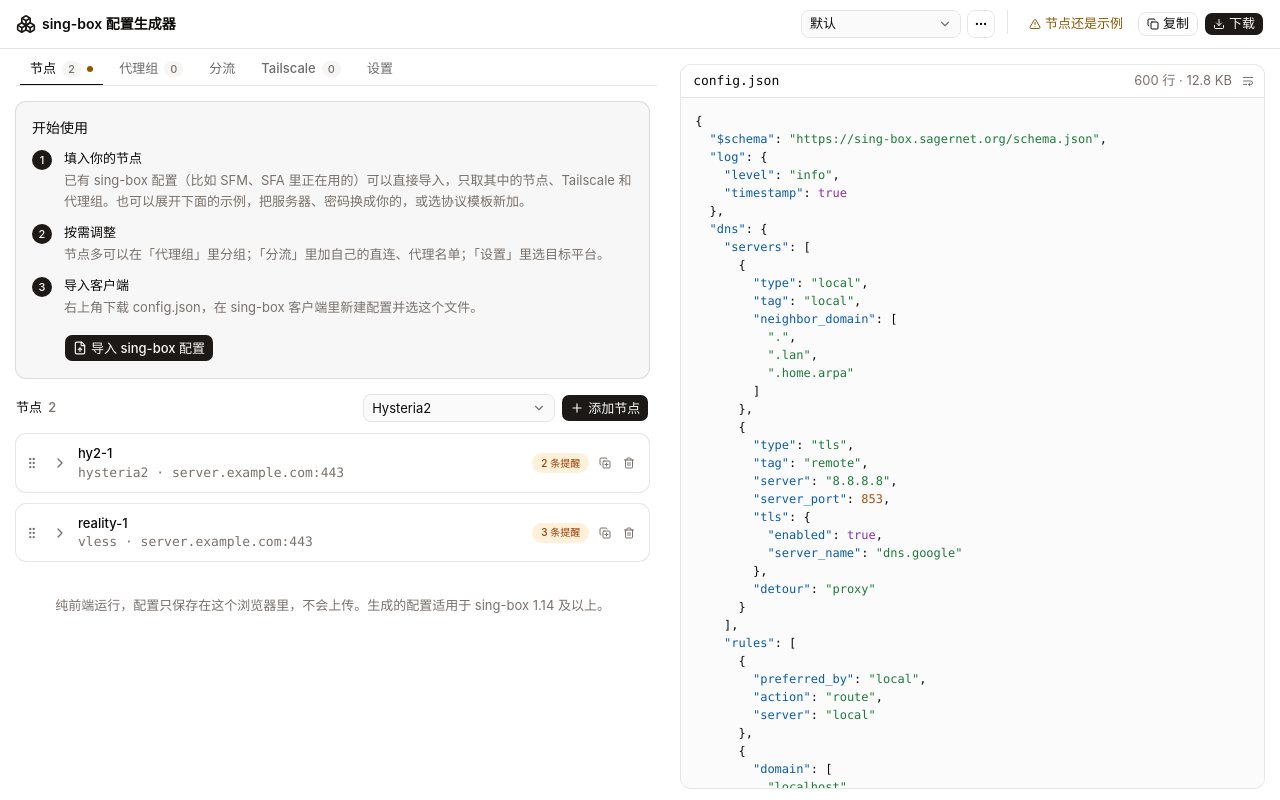
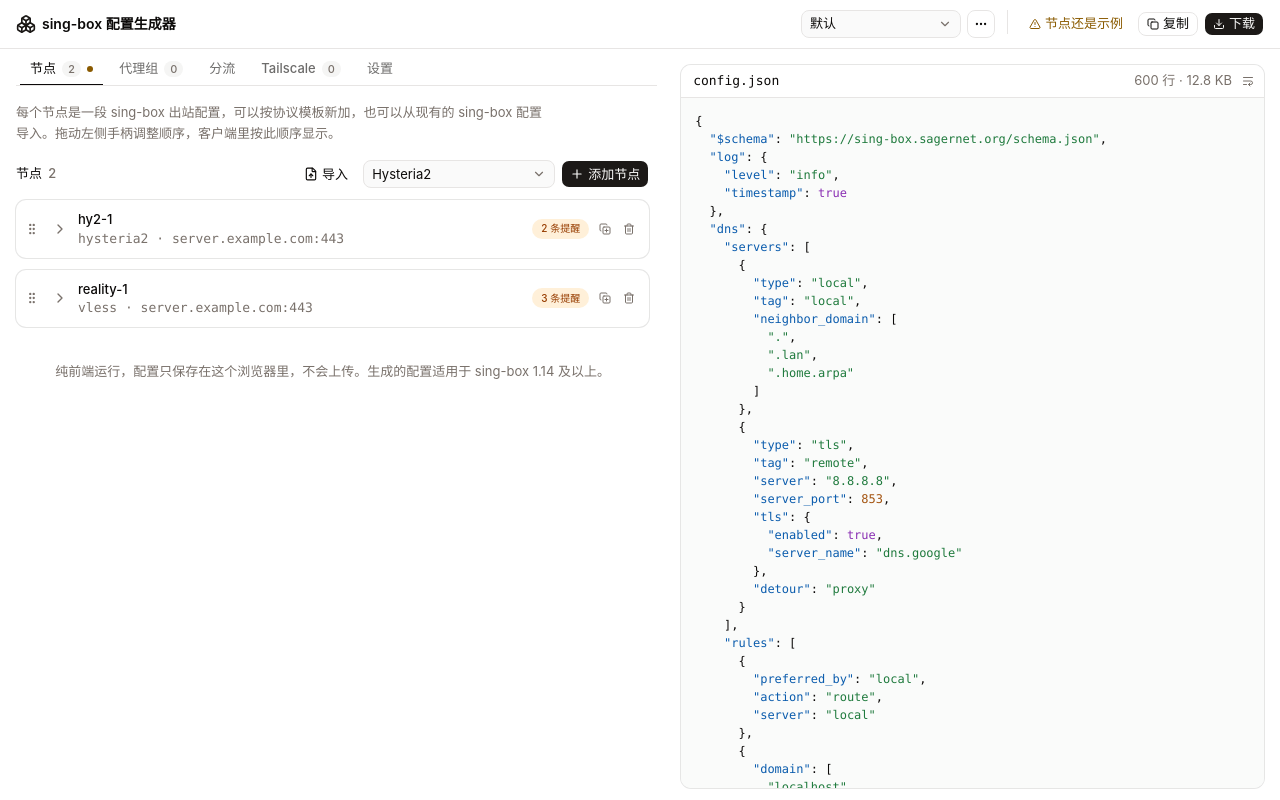
Before and after one commit to akapzg/singbox-conf, a React (Vite) app: page / in a window 1280 px wide. Built offline with nearby package versions, Linux system fonts and the light colour scheme.

Commit message:
UI: drop the getting-started card
The nodes tab always opens with its intro paragraph and the toolbar with 导入; the header status
still says when the nodes are template examples.

Co-Authored-By: Claude Opus 5.5 <noreply@anthropic.com>

```diff
--- a/src/App.tsx
+++ b/src/App.tsx
@@ -750,42 +750,6 @@ function ImportSummary(props: { rows: { label: string; tags: string[] }[]; notes
         </ul>
       )}
     </div>
-  );
-}
-
-/** First steps, shown while the nodes are still the template's examples. */
-function GettingStarted(props: { onImport: () => void }) {
-  const steps: [ReactNode, ReactNode][] = [
-    [
-      "填入你的节点",
-"已有 sing-box 配置（比如 SFM、SFA 里正在用的）可以直接导入，只取其中的节点、Tailscale 和代理组。也可以展开下面的示例，把服务器、密码换成你的，或选协议模板新加。",
-    ],
-    ["按需调整", "节点多可以在「代理组」里分组；「分流」里加自己的直连、代理名单；「设置」里选目标平台。"],
-    ["导入客户端", "右上角下载 config.json，在 sing-box 客户端里新建配置并选这个文件。"],
-  ];
-  return (
-    <section className="rounded-lg bg-primary/[0.03] p-4 ring-1 ring-primary/15">
-      <h2 className="text-sm font-medium">开始使用</h2>
-      <ol className="mt-3 flex flex-col gap-3">
-        {steps.map(([title, body], i) => (
-          <li key={i} className="flex gap-3">
-            <span className="flex size-5 shrink-0 items-center justify-center rounded-full bg-primary text-[11px] font-medium text-primary-foreground">
-              {i + 1}
-            </span>
-            <span className="flex flex-col gap-0.5">
-              <span className="text-xs font-medium">{title}</span>
-              <span className="text-xs/relaxed text-muted-foreground">{body}</span>
-            </span>
-          </li>
-        ))}
-      </ol>
-      <div className="mt-4 flex flex-wrap gap-1.5 pl-8">
-        <Button onClick={props.onImport}>
-          <FileUp />
-          导入 sing-box 配置
-        </Button>
-      </div>
-    </section>
   );
 }
 
@@ -1730,18 +1694,12 @@ export default function App() {
 
             {tab === "nodes" && (
               <>
-                {examplesLeft && <GettingStarted onImport={() => fileInput.current?.click()} />}
-                {/* The getting-started guide says the same while it shows. */}
-                {!examplesLeft && (
-                  <Intro>每个节点是一段 sing-box 出站配置，可以按协议模板新加，也可以从现有的 sing-box 配置导入。拖动左侧手柄调整顺序，客户端里按此顺序显示。</Intro>
-                )}
+                <Intro>每个节点是一段 sing-box 出站配置，可以按协议模板新加，也可以从现有的 sing-box 配置导入。拖动左侧手柄调整顺序，客户端里按此顺序显示。</Intro>
                 <ListHead title="节点" count={profile.nodes.length}>
-                  {!examplesLeft && (
-                    <Button variant="ghost" onClick={() => fileInput.current?.click()}>
-                      <FileUp />
-                      导入
-                    </Button>
-                  )}
+                  <Button variant="ghost" onClick={() => fileInput.current?.click()}>
+                    <FileUp />
+                    导入
+                  </Button>
                   <AddNode usedTags={profile.nodes.map((n) => n.tag)} onAdd={addNode} />
                 </ListHead>
                 {profile.nodes.length === 0 && <Empty>还没有节点：选择协议模板，点击「添加节点」。</Empty>}
```
